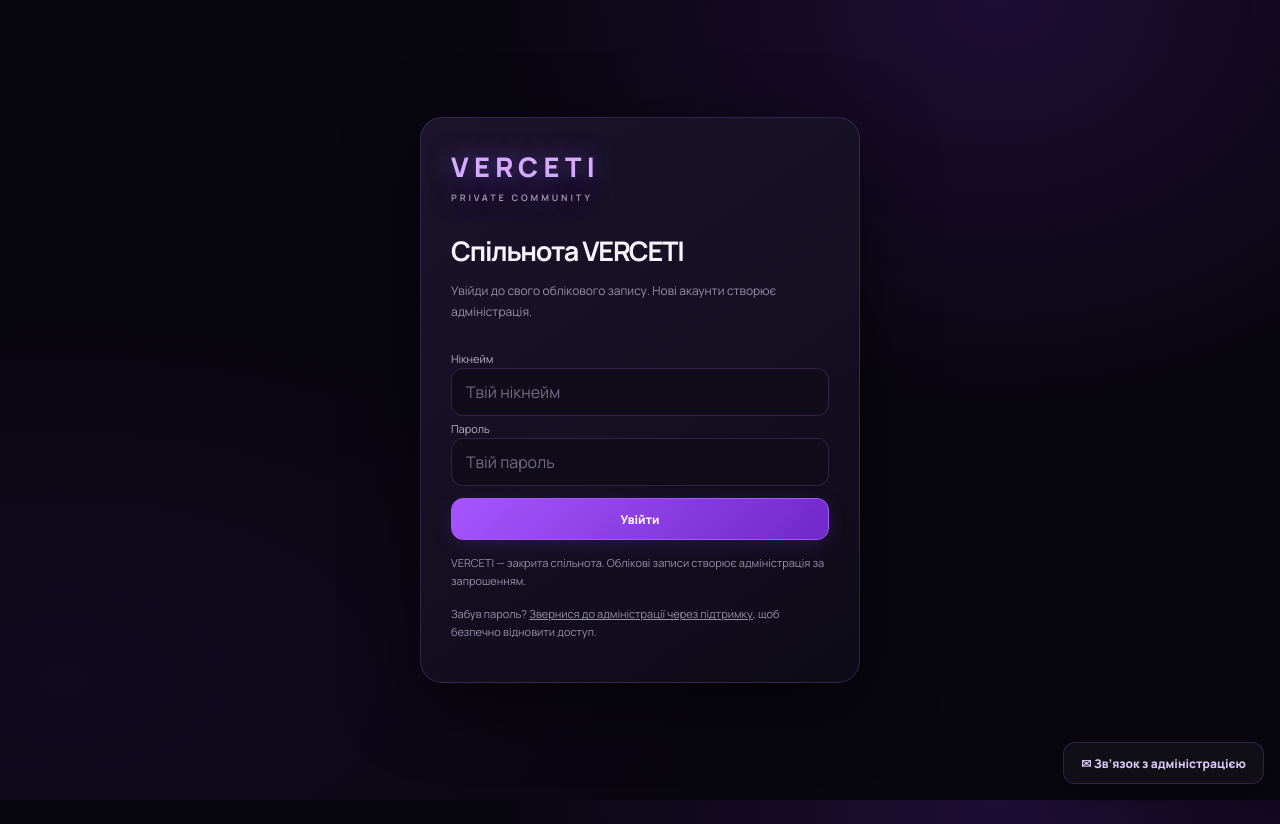
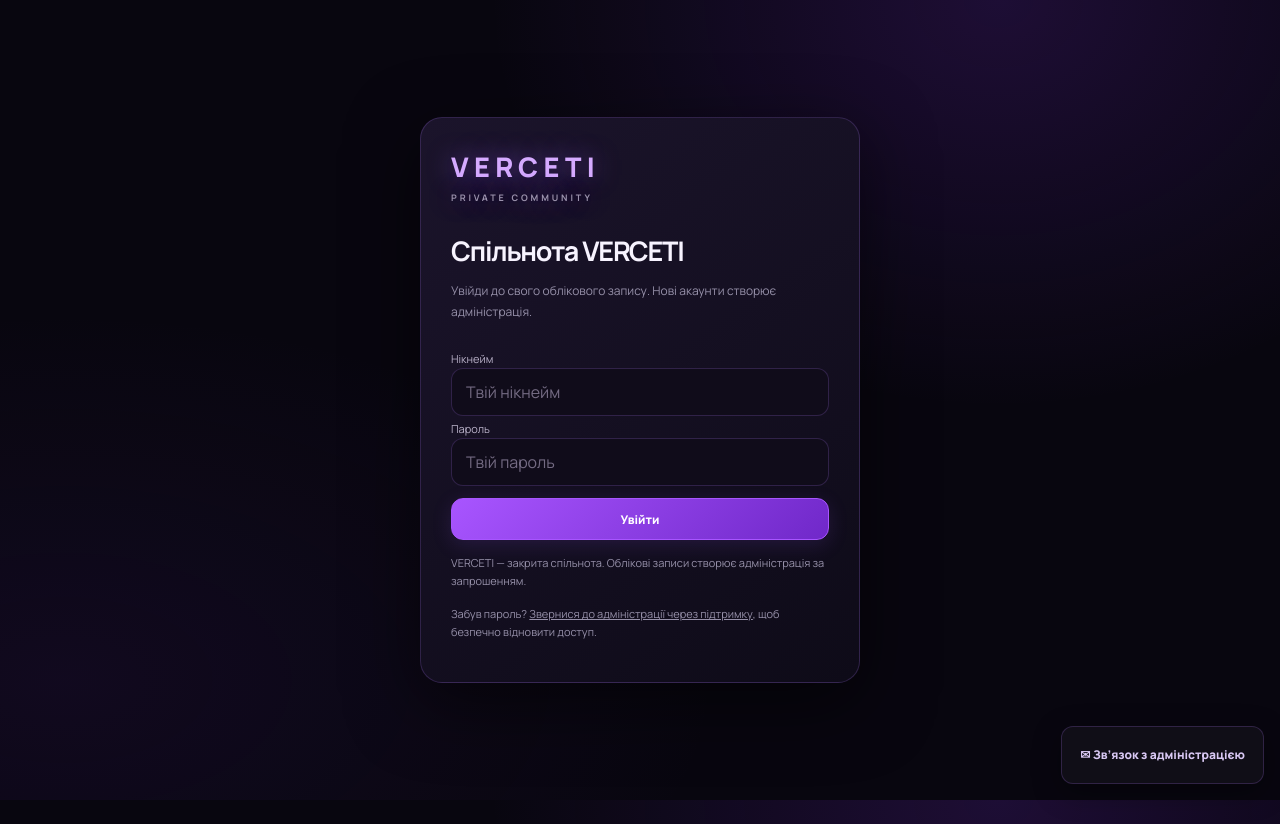
Before and after one commit to da09ni09l-dot/verceti, a Next.js app in the folder VERCETI-starter/verceti/: page /login in a window 1280 px wide. Built offline with nearby package versions, Linux system fonts and the light colour scheme; no server answers.

Commit message:
Give pinned admin actions more vertical room

```diff
--- a/VERCETI-starter/verceti/src/app/PinnedSiteActions.tsx
+++ b/VERCETI-starter/verceti/src/app/PinnedSiteActions.tsx
@@ -9,8 +9,8 @@ export default async function PinnedSiteActions() {
     const { data: role } = await supabase.rpc("current_verceti_role");
     isAdmin = role === "admin";
   }
-  return <nav aria-label="Швидкий доступ VERCETI" style={{ position: "fixed", right: 16, bottom: "max(16px, env(safe-area-inset-bottom))", zIndex: 10000, display: "flex", flexDirection: "column", alignItems: "flex-end", gap: 9 }}>
-    {isAdmin && <><Link href="/admin/support" className="btn secondary" style={{ boxShadow: "0 8px 28px rgba(0,0,0,.35)", textDecoration: "none" }}>💬 Чат адміністрації</Link><Link href="/admin" className="btn" style={{ boxShadow: "0 8px 28px rgba(0,0,0,.35)", textDecoration: "none" }}>⚙ Адмін-панель</Link></>}
-    <Link href="/support" className="btn secondary" style={{ boxShadow: "0 8px 28px rgba(0,0,0,.35)", textDecoration: "none" }}>✉ Зв’язок з адміністрацією</Link>
+  return <nav aria-label="Швидкий доступ VERCETI" style={{ position: "fixed", right: 16, bottom: "max(16px, env(safe-area-inset-bottom))", zIndex: 10000, display: "flex", flexDirection: "column", alignItems: "flex-end", gap: 14 }}>
+    {isAdmin && <><Link href="/admin/support" className="btn secondary" style={{ minHeight: 58, padding: "14px 18px", lineHeight: 1.4, boxSizing: "border-box", boxShadow: "0 8px 28px rgba(0,0,0,.35)", textDecoration: "none" }}>💬 Чат адміністрації</Link><Link href="/admin" className="btn" style={{ minHeight: 58, padding: "14px 18px", lineHeight: 1.4, boxSizing: "border-box", boxShadow: "0 8px 28px rgba(0,0,0,.35)", textDecoration: "none" }}>⚙ Адмін-панель</Link></>}
+    <Link href="/support" className="btn secondary" style={{ minHeight: 58, padding: "14px 18px", lineHeight: 1.4, boxSizing: "border-box", boxShadow: "0 8px 28px rgba(0,0,0,.35)", textDecoration: "none" }}>✉ Зв’язок з адміністрацією</Link>
   </nav>;
 }
```
